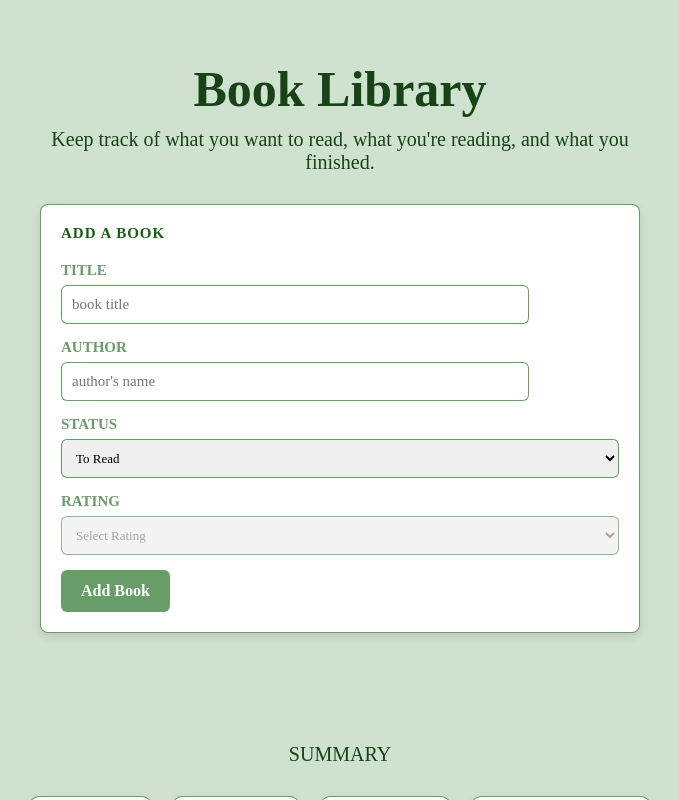
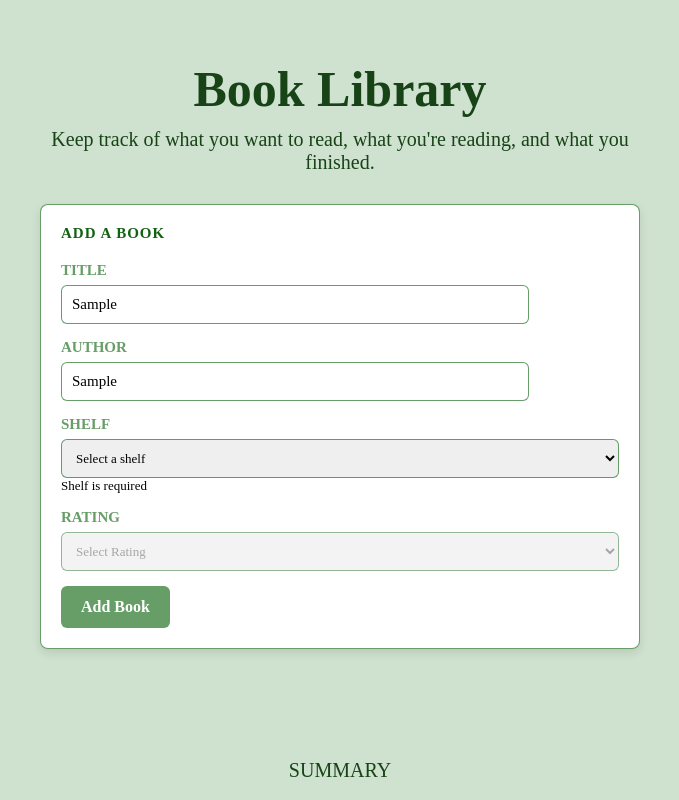
Before and after one commit to yashvardhannautiyal/book-library-stage-3, a React (Vite) app in the folder Frontend/: page / in a window 1280 px wide. Both pictures are taken after typing "Sample", "Sample" into the empty fields and a click on the button "Add Book". Shown: the top 800 px of the page, without its empty margins (300-979 px from the left). Built offline with nearby package versions, Linux system fonts and the light colour scheme.

Commit message:
updated version for shelves

```diff
--- a/Frontend/src/App.jsx
+++ b/Frontend/src/App.jsx
@@ -5,15 +5,64 @@ import Summary from "./components/Summary/Summary.jsx";
 import SearchFilter from "./components/SearchFilter/SearchFilter.jsx";
 import BookHelper from "./utils/BookHelper.js";
 
+// starter shelves
+const STARTER_SHELVES = [
+  {
+    id: "to-read",
+    name: "To Read",
+  },
+  {
+    id: "reading",
+    name: "Reading",
+  },
+  {
+    id: "finished",
+    name: "Finished",
+  },
+];
+
+//migrate(convert) status value as shelfId
+const migrateBooks = (book) => {
+  const { status, ...newShelf } = book;
+
+  return {
+    ...newShelf,
+    shelfId: status,
+  };
+};
 
 function App() {
+  // shelves state
+  const [shelves, setShelves] = useState(() => {
+    const savedShelves = localStorage.getItem("shelves");
+
+    if (!savedShelves) {
+      return STARTER_SHELVES;
+    }
+
+    return JSON.parse(savedShelves);
+  });
+
+  //save shelves to localstorage
+  useEffect(() => {
+    localStorage.setItem("shelves", JSON.stringify(shelves));
+  }, [shelves]);
+
+  //takes the book from books with status and migrate books to shelf (then remove status and add shelfID)
   const [books, setBooks] = useState(() => {
     const savedBooks = localStorage.getItem("books");
 
-  // does not save in local storage if not a saved book
     if (!savedBooks) return [];
 
-  return JSON.parse(savedBooks).map((book) => BookHelper(book));
+    const parsedBooks = JSON.parse(savedBooks);
+
+    return parsedBooks.map((e) => {
+      if (e.status) {
+        return BookHelper(migrateBookToShelf(e));
+      }
+
+      return BookHelper(e);
+    });
   });
 
   //save books to local storage
@@ -59,51 +108,43 @@ function App() {
   });
 
   // -----------------------------summary count-----------------------
-  const toReadCount = books.filter(
-    (e) => e.status === "to-read"
-  ).length;
+  const toReadCount = books.filter((e) => e.status === "to-read").length;
 
-  const readingCount = books.filter(
-    (e) => e.status === "reading"
-  ).length;
+  const readingCount = books.filter((e) => e.status === "reading").length;
 
-  const finishedCount = books.filter(
-    (e) => e.status === "finished"
-  ).length
+  const finishedCount = books.filter((e) => e.status === "finished").length;
 
   // for average rating
   const finishedBooks = books.filter((book) => {
     const rating = Number(book.rating);
 
     return (
-    book.status === "finished" &&
-    !isNaN(rating) &&
-    rating >= 1 &&
-    rating <= 5
+      book.status === "finished" && !isNaN(rating) && rating >= 1 && rating <= 5
     );
   });
 
   const averageRating =
-        finishedBooks.length > 0 ?
-        (
-          finishedBooks.reduce(
-            (sum, book) => sum + Number(book.rating),
-            0
-          ) / finishedBooks.length
+    finishedBooks.length > 0
+      ? (
+          finishedBooks.reduce((sum, book) => sum + Number(book.rating), 0) /
+          finishedBooks.length
         ).toFixed(1)
       : 0;
 
   return (
     <div>
       {/* form */}
-      <AddBookForm onAddBook={handleAddBook} />
+      {/* pass shelves as prop so that AddBookForm can access the shelves */}
+      <AddBookForm onAddBook={handleAddBook}
+      shelves = {shelves} />
 
       {/* summary */}
       <Summary
         toReadCount={toReadCount}
-      readingCount = {readingCount}
-      finishedCount = {finishedCount}
-      averageRating = {averageRating} />
+        readingCount={readingCount}
+        finishedCount={finishedCount}
+        averageRating={averageRating}
+      />
 
       {/* search filter  */}
       <SearchFilter
@@ -118,7 +159,8 @@ function App() {
         books={filteredBooks}
         onDelete={handleDelete}
         onEdit={handleEdit}
-        totalBooks = {books.length}
+        totalBooks={books.length}
+        shelves={shelves}
       />
     </div>
   );
--- a/Frontend/src/components/AddBookForm/AddBookForm.jsx
+++ b/Frontend/src/components/AddBookForm/AddBookForm.jsx
@@ -3,11 +3,11 @@ import "./AddBookForm.css";
 import BookHelper from "../../utils/BookHelper";
 import BookValidation from "../../utils/BookValidation";
 
-function AddBookForm({ onAddBook }) {
+function AddBookForm({ onAddBook, shelves }) {
   //   user data change
   const [title, setTitle] = useState("");
   const [author, setAuthor] = useState("");
-  const [status, setStatus] = useState("to-read");
+  const [shelfId, setShelfId] = useState("");
   const [rating, setRating] = useState("");
 
   //error
@@ -15,20 +15,19 @@ function AddBookForm({ onAddBook }) {
     title: "",
     author: "",
     rating: "",
+    shelf : "",
   });
 
-  //   status change
-  const handleStatusChange = (e) => {
+  // function - handle shelf change
+  const handleShelfChange = (e) => {
     const value = e.target.value;
-  setStatus(value);
+    setShelfId(value);
 
-  if (value !== "finished") {
-    setRating("");
-
-    setErrors((prevErrors) => ({
-      ...prevErrors,
-      rating: "",
-    }));
+    if (errors.shelf) {
+    setErrors({
+      ...errors,
+      shelf: "",
+    });
   }
   };
 
@@ -41,16 +40,15 @@ function AddBookForm({ onAddBook }) {
       id: Date.now(),
       title: title.trim(),
       author: author.trim(),
-    status,
+      shelfId,
       rating,
     };
 
     //check for error in the newBook with help of BookValidation helper function
-  const newErrors = BookValidation(newBook);
+    const newErrors = BookValidation(newBook, shelves);
 
     //sets new errors that are or not found
     setErrors(newErrors);
-
 
     if (Object.keys(newErrors).length > 0) return;
 
@@ -60,13 +58,14 @@ function AddBookForm({ onAddBook }) {
 
     setTitle("");
     setAuthor("");
-  setStatus("to-read");
+    setShelfId("");
     setRating("");
 
     setErrors({
       title: "",
       author: "",
       rating: "",
+      shelf:"",
     });
   };
   return (
@@ -130,12 +129,17 @@ function AddBookForm({ onAddBook }) {
 
           {/* status  */}
           <div>
-            <label htmlFor="status">STATUS</label>
-            <select id="status" value={status} onChange={handleStatusChange}>
-              <option value="to-read">To Read</option>
-              <option value="reading">Reading</option>
-              <option value="finished">Finished</option>
+            <label htmlFor="shelf">SHELF</label>
+            <select id="shelf" value={shelfId} onChange={handleShelfChange}>
+              <option value="">Select a shelf</option>
+              {/* gives all the options that are created as a shelf previously  */}
+              {shelves.map((shelf) => (
+                <option key={shelf.id} value={shelf.id}>
+                  {shelf.name}
+                </option>
+              ))}
             </select>
+            {errors.shelf && <p className="error">{errors.shelf}</p>}
           </div>
           {/* rating  */}
           <div>
@@ -143,7 +147,7 @@ function AddBookForm({ onAddBook }) {
             <select
               id="rating"
               value={rating}
-              disabled={status !== "finished"}
+              disabled={shelfId !== "finished"}
               onChange={(e) => {
                 setRating(e.target.value);
 
--- a/Frontend/src/components/BookItem/BookItem.jsx
+++ b/Frontend/src/components/BookItem/BookItem.jsx
@@ -3,7 +3,7 @@ import "./BookItem.css";
 import BookHelper from "../../utils/BookHelper";
 import BookValidation from "../../utils/BookValidation";
 
-function BookItem({ book, onDelete, onEdit }) {
+function BookItem({ book, onDelete, onEdit, shelves }) {
   //edit mode
   const [isEditing, setIsEditing] = useState(false);
 
@@ -15,6 +15,7 @@ function BookItem({ book, onDelete, onEdit }) {
     title: "",
     author: "",
     rating: "",
+    shelf: "",
   });
 
   //handle edit button func
@@ -24,17 +25,18 @@ function BookItem({ book, onDelete, onEdit }) {
       title: "",
       author: "",
       rating: "",
+      shelf: "",
     });
     setIsEditing(true);
   };
 
-  //status change
-  const handleStatusChange = (e) => {
+  //shelf change
+  const handleShelfChange = (e) => {
     const value = e.target.value;
 
     setEditedBook({
       ...editedBook,
-      status: value,
+      shelfId: value,
       rating: value === "finished" ? editedBook.rating : "",
     });
 
@@ -44,11 +46,18 @@ function BookItem({ book, onDelete, onEdit }) {
         rating: "",
       });
     }
+
+    if (errors.shelf) {
+      setErrors({
+        ...errors,
+        shelf: "",
+      });
+    }
   };
 
   //save
   const handleSave = () => {
-  const newErrors = BookValidation(editedBook);
+    const newErrors = BookValidation(editedBook, shelves);
 
     setErrors(newErrors);
 
@@ -64,6 +73,7 @@ function BookItem({ book, onDelete, onEdit }) {
       title: "",
       author: "",
       rating: "",
+      shelf: "",
     });
   };
 
@@ -75,6 +85,7 @@ function BookItem({ book, onDelete, onEdit }) {
       title: "",
       author: "",
       rating: "",
+      shelf: "",
     });
     setIsEditing(false);
   };
@@ -143,18 +154,25 @@ function BookItem({ book, onDelete, onEdit }) {
             {errors.author && <p className="error">{errors.author}</p>}
           </div>
 
-          {/* status  */}
+          {/* shelf  */}
           <div>
-            <label htmlFor="status">Status</label>
+            <label htmlFor="edit-shelf">Shelf</label>
+
             <select
-              id="status"
-              value={editedBook.status}
-              onChange={handleStatusChange}
+              id="edit-shelf"
+              value={editedBook.shelfId}
+              onChange={handleShelfChange}
             >
-              <option value="to-read">To Read</option>
-              <option value="reading">Reading</option>
-              <option value="finished">Finished</option>
+              <option value="">Select a shelf</option>
+
+              {shelves.map((shelf) => (
+                <option key={shelf.id} value={shelf.id}>
+                  {shelf.name}
+                </option>
+              ))}
             </select>
+
+            {errors.shelf && <p className="error">{errors.shelf}</p>}
           </div>
 
           {/* rating  */}
@@ -164,7 +182,7 @@ function BookItem({ book, onDelete, onEdit }) {
             <select
               id="rating"
               value={editedBook.rating}
-              disabled={editedBook.status !== "finished"}
+              disabled={editedBook.shelfId !== "finished"}
               onChange={(e) => {
                 setEditedBook({
                   ...editedBook,
@@ -205,10 +223,16 @@ function BookItem({ book, onDelete, onEdit }) {
           <h3 id="book-title">{book.title}</h3>
           {/* author  */}
           <p id="book-author">{book.author}</p>
-          {/* status  */}
-          <p id="book-status">Status: {book.status}</p>
+          {/* shelf  */}
+          <p id="book-shelf">
+            Shelf:{" "}
+            {shelves.find((shelf) => shelf.id === book.shelfId)?.name ||
+              "Unknown"}
+          </p>
           {/* rating  */}
-          <p>Rating: {book.status === "finished" ? book.rating || "-" : "-"}</p>
+          <p>
+            Rating: {book.shelfId === "finished" ? book.rating || "-" : "-"}
+          </p>
 
           <div className="btn-container">
             <button className="edit-btn" onClick={handleEdit}>
--- a/Frontend/src/components/BookList/BookList.jsx
+++ b/Frontend/src/components/BookList/BookList.jsx
@@ -2,7 +2,7 @@ import React from "react";
 import "./BookList.css";
 import BookItem from "../BookItem/BookItem.jsx";
 
-function BookList({ books, onDelete, onEdit, totalBooks }) {
+function BookList({ books, onDelete, onEdit, totalBooks, shelves }) {
   return (
     <div id="main-container">
       {/* heading container  */}
@@ -26,6 +26,7 @@ function BookList({ books, onDelete, onEdit, totalBooks }) {
               book={book}
               onDelete={onDelete}
               onEdit={onEdit}
+              shelves = {shelves}
             />
           ))
         )}
--- a/Frontend/src/utils/BookHelper.js
+++ b/Frontend/src/utils/BookHelper.js
@@ -2,8 +2,8 @@ const BookHelper = (book) =>{
 
     const updatedBook = {...book};
 
-    // if book is not finished
-    if(updatedBook.status !== "finished"){
+    // if book is not in finished shelf
+    if(updatedBook.shelfId !== "finished"){
         updatedBook.rating = "";
     }
 
--- a/Frontend/src/utils/BookValidation.js
+++ b/Frontend/src/utils/BookValidation.js
@@ -1,17 +1,28 @@
-const BookValidation = (book) => {
+const BookValidation = (book, shelves) => {
   const errors = {};
-
+  // title
   if (book.title.trim() === "") {
     errors.title = "Title is required";
   }
-
+  // author
   if (book.author.trim() === "") {
     errors.author = "Author is required";
   }
+  //shelf is required
 
-  if (book.status === "finished" && book.rating.trim() === "") {
-    errors.rating = "Rating is required for finished books.";
+  if(!book.shelfId){
+    errors.shelf = "Shelf is required";
   }
+
+  //selected shelf must exist
+  const shelfExists = shelves.some( //matches shelf id
+    (e) => e.id === book.shelfId
+  );
+
+  if(book.shelfId && !shelfExists){
+    errors.shelf = "Selected shelf does not exist";
+  }
+
 
   return errors;
 };
```
Lines whose indentation alone changed are shown as unchanged.
